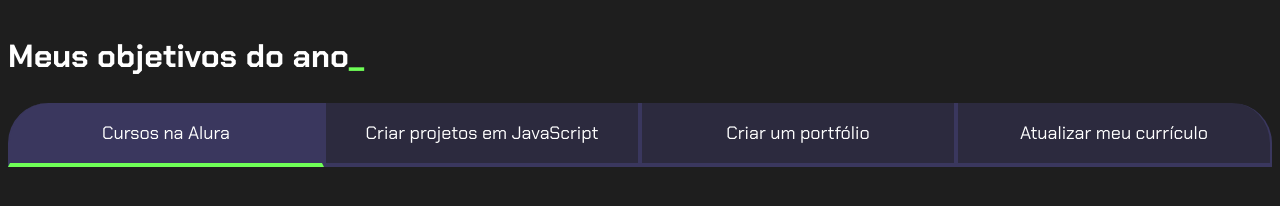
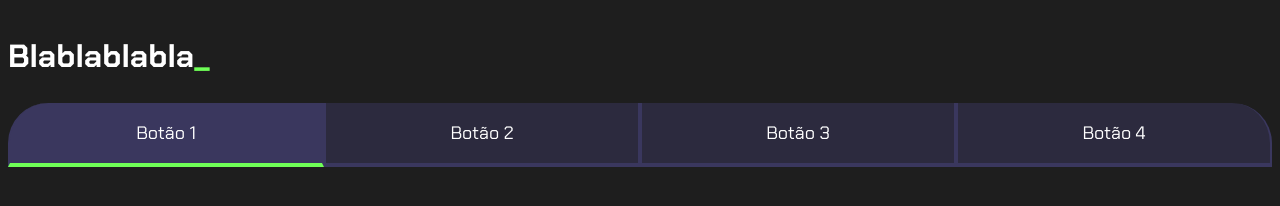
Before and after one commit to smokeyzzy/programa-o3ano, a plain HTML site: page index.html in a window 1280 px wide. Drawn offline with Linux system fonts and the light colour scheme.

Commit message:
Update index.html

```diff
--- a/index.html
+++ b/index.html
@@ -6,18 +6,18 @@
         </style>
         <meta charset="UTF-8">
         <meta name="viewport" content="width=device-width, initial-scale=1.0">
-        <title>Meus objetivos do ano</title>
+        <title>Projeto de Programação 3º ano</title>
         <link rel="stylesheet" href="style.css">
     </head>
     <body>
       <section class="conteudo-principal"></section>
-      <h2 class="titulo-principal">Meus objetivos do ano<span>_</span></h2>
+      <h2 class="titulo-principal">Blablablabla<span>_</span></h2>
       <div class="botoes">
-        <button class="botao ativo">Cursos na Alura</button>
-        <button class="botao">Criar projetos em JavaScript</button>
-        <button class="botao">Criar um portfólio</button>
-        <button class="botao">Atualizar meu currículo</button>
+        <button class="botao ativo">Botão 1</button>
+        <button class="botao">Botão 2</button>
+        <button class="botao">Botão 3</button>
+        <button class="botao">Botão 4</button>
         </div>
-        <script scr="main.js"></script>
+        <script src="main.js"></script>
     </body>
 </html>
```
